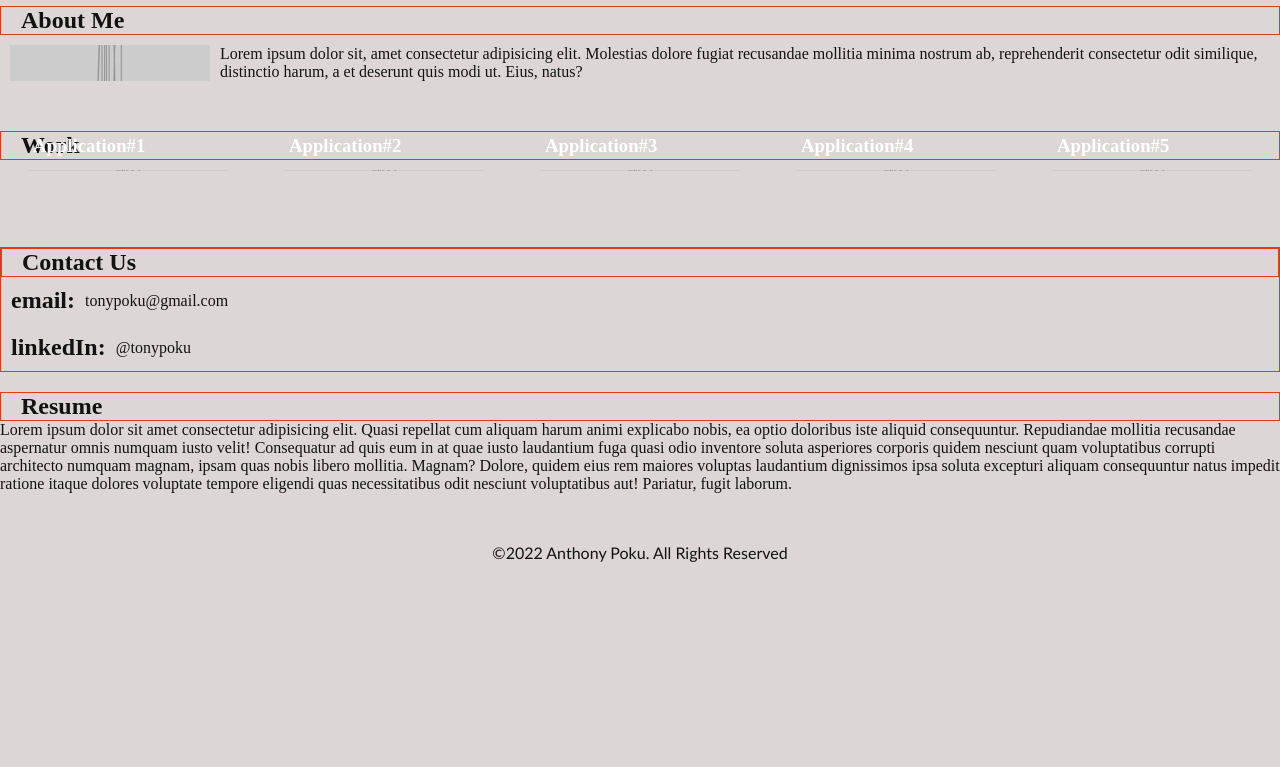
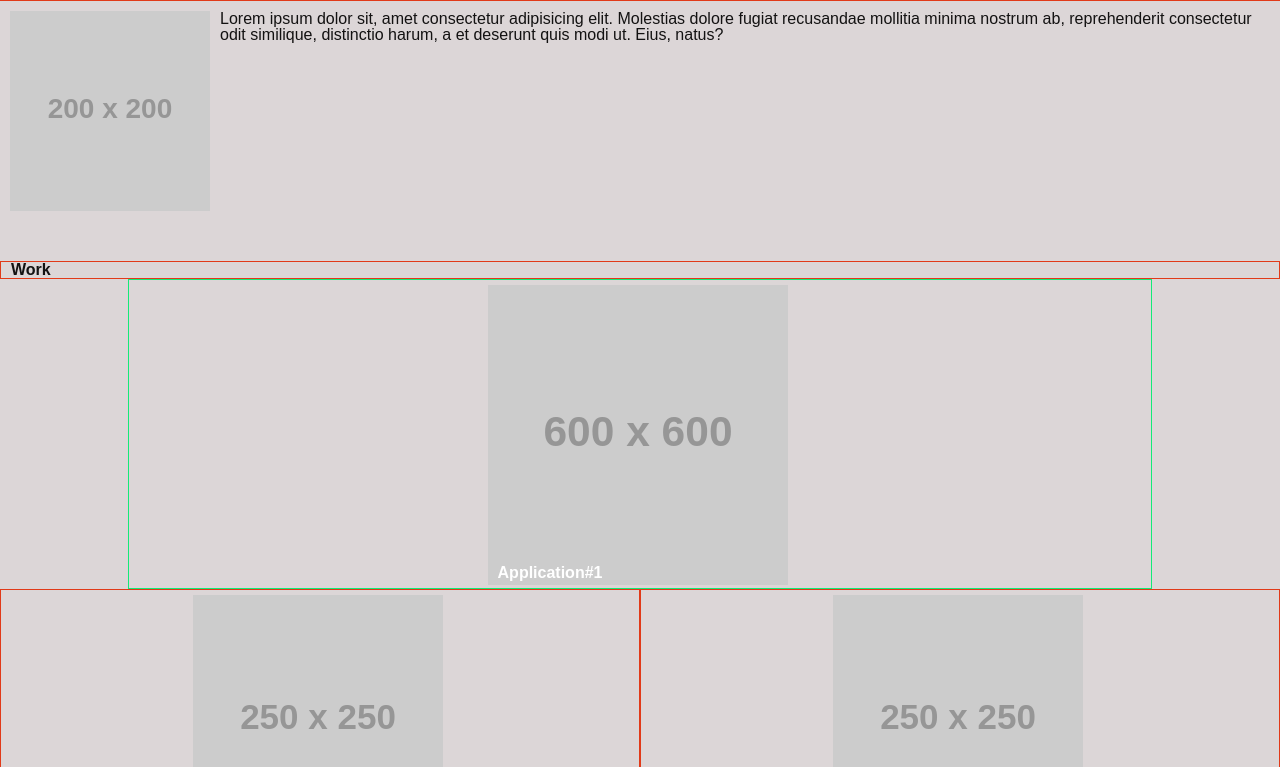
Before and after one commit to tonypoku-ghub/hw-work-portfolio, a plain HTML site: page index.html in a window 1280 px wide. Shown: the part 77-844 px from the top of the page. Before the commit the page ends 800 px from the top, so only its background shows below. Drawn offline with Linux system fonts and the light colour scheme; placeholder pictures from the web are drawn by us.

Commit message:
did some work on sizing the application images

```diff
--- a/assets/css/reset.css
+++ b/assets/css/reset.css
@@ -9,6 +9,8 @@ html {
 }
 
 body {
+  display: flex;
+  flex-direction: column;
   min-height: 100%;
   line-height: 1;
   font-family: sans-serif;
--- a/assets/css/style.css
+++ b/assets/css/style.css
@@ -23,6 +23,12 @@ a {
   text-decoration: none;
 }
 
+body {
+  height: 100%;
+  color: var(--main_text_color);
+  background-color: var(--main_bg_color);
+}
+
 header {
   color: var(--alt_text_color);
   background-color: var(--alt_bg_color);
@@ -41,9 +47,9 @@ header nav ul li {
   padding: 0 10px 0 0;
 }
 
-body {
-  color: var(--main_text_color);
-  background-color: var(--main_bg_color);
+/* To keep footer on bottom */
+main {
+  flex: 1 0 auto;
 }
 
 main>article {
@@ -55,11 +61,12 @@ main>article>section {
 }
 
 article>h2 {
-  padding: 0 20px;
+  padding: 0 10px;
   border: 1px solid var(--temp_border_color);
 }
 
 footer {
+  flex-shrink: 0;
   padding: 30px;
   clear: both;
   font-family: 'Trebuchet MS', 'Lucida Sans Unicode', 'Lucida Grande', 'Lucida Sans', Arial, sans-serif;
@@ -84,35 +91,19 @@ footer h2 {
   display: flex;
 }
 
-.workLayout aside {
-  display: flex;
-  flex-direction: column;
-  justify-content: space-between;
-  margin: 10px 15px;
-  border: 1px solid var(--alt_temp_border_color);
-}
-
 .applicationLayout {
   display: flex;
-  justify-content: space-around;
+  justify-content: center;
+
   flex-wrap: wrap;
   color: var(--alt_text_color);
   position: relative;
-}
-
-.applicationLayout img{
-  margin: 10px;
+  width: 100%;
+  align-items: center;
 }
 
 .applicationLayout img:hover{
-  order: 1;
   cursor: crosshair;
-}
-
-.applicationLayout h3{
-  margin: 10px 15px;
-  top: -60px;
-  position: relative;
 }
 
 .contactUs {
@@ -131,3 +122,40 @@ footer h2 {
 .contactUs section p{
   padding-left: 10px;
 }
+
+.firstApplication {
+  display: flex;
+  justify-content: center;
+  width: 80%;
+  padding: 5px 0 0 100px;
+  border: 1px solid var(--alt_temp_border_color);
+}
+
+.firstApplication img{
+  flex: 2 2 300px;
+  margin: 0;
+  padding: 0;
+  width: 300px;
+}
+
+.firstApplication h3{
+  margin: 0px 0px;
+  top: 280px;
+  left: -290px;
+  position: relative;
+}
+
+.otherApplication {
+  display: flex;
+  justify-content: center;
+  padding: 5px 0 5px 130px;
+  border: 1px solid var(--temp_border_color);
+  width: 50%;
+}
+
+.otherApplication h3{
+  margin: 10px 15px;
+  top: 220px;
+  left: -260px;
+  position: relative;
+}
--- a/index.html
+++ b/index.html
@@ -4,6 +4,7 @@
     <meta charset="UTF-8" />
     <meta http-equiv="X-UA-Compatible" content="IE=edge" />
     <meta name="viewport" content="width=device-width, initial-scale=1.0" />
+    <link rel="stylesheet" href="./assets/css/reset.css" />
     <link rel="stylesheet" href="./assets/css/style.css" />
     <title>My Project Portfolio</title>
   </head>
@@ -33,7 +34,7 @@
         <h2>About Me</h2>
         <section class="aboutMe">
           <img
-            src="https://via.placeholder.com/200/0000FF/808080 ?Text=MyPic"
+            src="https://via.placeholder.com/200/FF0000/808080 ?Text=MyPic"
             alt="My Picture"
           />
           <p>
@@ -48,41 +49,43 @@
         <h2>Work</h2>
 
         <article class="applicationLayout">
-          <section>
-            <img
-              src="https://via.placeholder.com/200/0000FF/808080 ?Text=MyPic"
-              alt="application#1"
-            />
+          <section class="firstApplication">
+            <div>
+              <img
+                src="https://via.placeholder.com/600/FF0000/808080?Text=MyPic"
+                alt="application#1"
+              />
+            </div>
 
             <h3>Application#1</h3>
           </section>
-          <section>
+          <section class="otherApplication">
             <img
-              src="https://via.placeholder.com/200/0000FF/808080 ?Text=MyPic"
+              src="https://via.placeholder.com/250/FF0000/808080?Text=MyPic"
               alt="application#2"
             />
 
             <h3>Application#2</h3>
           </section>
-          <section>
+          <section class="otherApplication">
             <img
-              src="https://via.placeholder.com/200/0000FF/808080 ?Text=MyPic"
+              src="https://via.placeholder.com/250/FF0000/808080?Text=MyPic"
               alt="application#3"
             />
 
             <h3>Application#3</h3>
           </section>
-          <section>
+          <section class="otherApplication">
             <img
-              src="https://via.placeholder.com/200/0000FF/808080 ?Text=MyPic"
+              src="https://via.placeholder.com/250/FF0000/808080?Text=MyPic"
               alt="application#4"
             />
 
             <h3>Application#4</h3>
           </section>
-          <section>
+          <section class="otherApplication">
             <img
-              src="https://via.placeholder.com/200/0000FF/808080 ?Text=MyPic"
+              src="https://via.placeholder.com/250/FF0000/808080?Text=MyPic"
               alt="application#5"
             />
 
```
